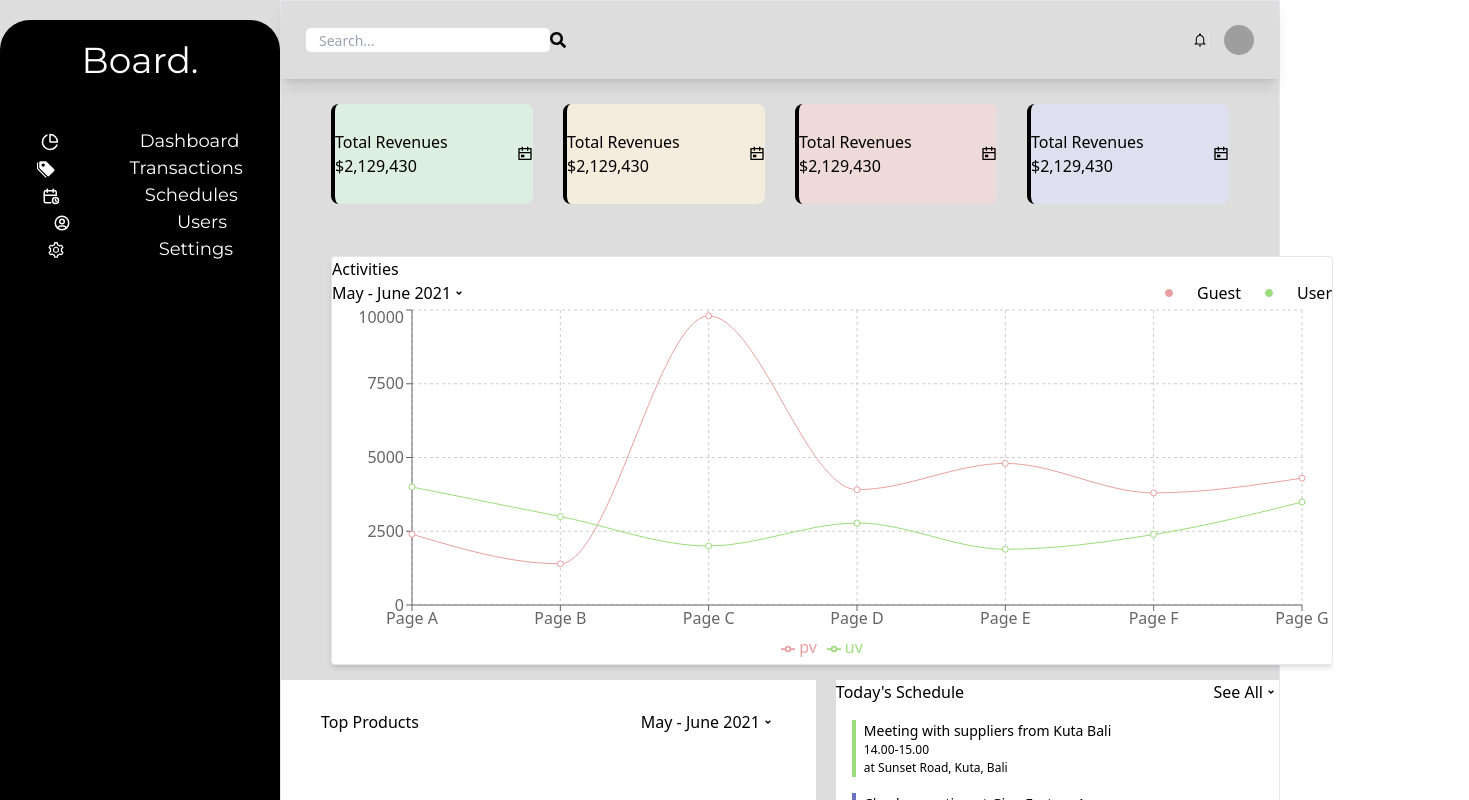
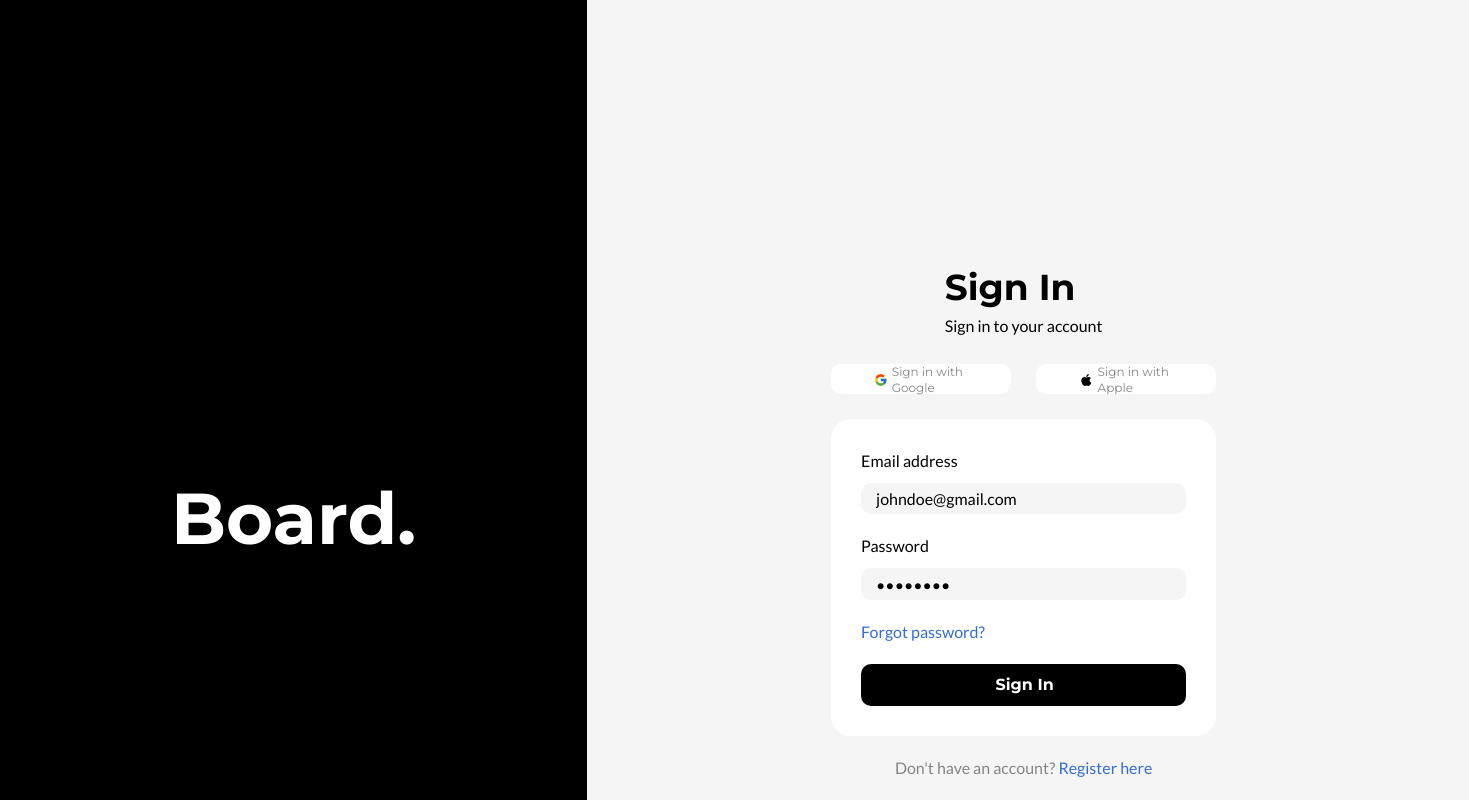
Before and after one commit to kunaalllll/reactjs-assignment-listedfans, a React (Create React App) app: page / in a window 1280 px wide. Shown: the top 800 px of the page, 1469 px wide, since content can reach past the window. Built offline with nearby package versions, Linux system fonts and the light colour scheme; grey boxes are pictures that could not be loaded.

Commit message:
added signup page

```diff
--- a/public/index.html
+++ b/public/index.html
@@ -2,8 +2,23 @@
 <html lang="en">
   <head>
     <meta charset="utf-8" />
-    <link href="https://fonts.googleapis.com/css2?family=Montserrat:wght@100;200;300;400;500;600;700;800;900&family=Roboto&display=swap" rel="stylesheet">
+    <link
+      href="https://fonts.googleapis.com/css2?family=Montserrat:wght@100;200;300;400;500;600;700;800;900&family=Roboto&display=swap"
+      rel="stylesheet"
+    />
+    <link rel="preconnect" href="https://fonts.googleapis.com" />
+    <link rel="preconnect" href="https://fonts.gstatic.com" crossorigin />
+    <link
+      href="https://fonts.googleapis.com/css2?family=Open+Sans:wght@300;400;500;600;700&display=swap"
+      rel="stylesheet"
+    />
     <link rel="icon" href="%PUBLIC_URL%/favicon.ico" />
+    <link rel="preconnect" href="https://fonts.googleapis.com" />
+    <link rel="preconnect" href="https://fonts.gstatic.com" crossorigin />
+    <link
+      href="https://fonts.googleapis.com/css2?family=Lato:wght@300;400;700;900&family=Open+Sans:wght@300;400;500;600;700;800&display=swap"
+      rel="stylesheet"
+    />
     <meta name="viewport" content="width=device-width, initial-scale=1" />
     <meta name="theme-color" content="#000000" />
     <meta
@@ -19,6 +34,5 @@
   <body>
     <noscript>You need to enable JavaScript to run this app.</noscript>
     <div id="root"></div>
-
   </body>
 </html>
--- a/src/components/Dashboard.js
+++ b/src/components/Dashboard.js
@@ -2,9 +2,14 @@ import React from 'react'
 import Sidebar from './Sidebar'
 import Dashboardview from "./Dashboardview";
 import { Outlet } from "react-router-dom";
+import SignUp from "./SignUp";
 
 const Dashboard = () => {
   return (
+    <>
+      <div>
+        <SignUp />
+      </div>
       <div className="flex bg-[#DDDDDD]">
         <div className="basis-[12%] ">
           <Sidebar />
@@ -16,6 +21,7 @@ const Dashboard = () => {
           </div>
         </div>
       </div>
+    </>
   );
 };
 
--- a/src/components/Dashboardview.js
+++ b/src/components/Dashboardview.js
@@ -5,11 +5,11 @@ import user_img from "../assets/user_img.png";
 
 const Dashboardview = () => {
   return (
-    <div className="flex items-center justify-between h-[78px] shadow-lg px-[25px]">
-      <div className="flex items-center rounded-[5px]">
+    <div className="flex items-center justify-end h-[78px] shadow-lg px-[25px]">
+      <div className="flex items-center bg-white p-2 rounded-[5px]">
         <input
           type="text"
-          className="outline-none pl-[13px] rounded-[5px] placeholder:text-[14px] "
+          className="outline-none pl-[13px] bg-white rounded-[5px] placeholder:text-[14px] "
           placeholder="Search..."
         />
         <div className="flex items-center justify-center cursor-pointer rounded-tr-[5px] rounded-br-[5px]">
--- a/src/components/Main.js
+++ b/src/components/Main.js
@@ -60,41 +60,41 @@ const data = [
 const Main = () => {
   return (
     <>
-      <div className="grid grid-cols-4 pl-[50px] pr-[50px] gap-[30px] mt-[25px] pb-[15px]">
-        <div className="h-[100px] rounded-[8px] bg-[#DDEFE0] border-l-[4px] border-[#000000] cursor-pointer hover:shadow-lg transform hover:scale-[103%] transition duration-300 ease flex items-center justify-between">
+      <div className="grid grid-cols-4 bg-[#DDDDDD] pl-[50px] pr-[50px] gap-[30px] mt-[25px] pb-[15px]">
+        <div className="h-[100px] pl-6 pr-6 pt-11 pb-5 rounded-[20px] bg-[#DDEFE0] cursor-pointer flex items-center justify-between">
+          <div className="flex flex-col items-start justify-items-start justify-start">
+            <p className="text-[14px] font-lato">Total Revenues</p>
+            <h1 className="text-[24px] font-opensans font-bold">$2,129,430</h1>
+          </div>
+          <div className="flex flex-col justify-items-start top-0">
+            <RiCalendarEventLine />
+          </div>
+        </div>
+
+        <div className="h-[100px] pl-6 pr-6 pt-11 pb-5 rounded-[20px] bg-[#F4ECDD] cursor-pointer flex items-center justify-between">
           <div>
-            <p>Total Revenues</p>
-            <h1>$2,129,430</h1>
+            <p className="text-[14px] font-lato">Total Revenues</p>
+            <h1 className="text-[24px] font-opensans font-bold">$2,129,430</h1>
           </div>
           <div>
             <RiCalendarEventLine />
           </div>
         </div>
 
-        <div className="h-[100px] rounded-[8px] bg-[#F4ECDD] border-l-[4px] border-[#000000] cursor-pointer hover:shadow-lg transform hover:scale-[103%] transition duration-300 ease flex items-center justify-between">
+        <div className="h-[100px] pl-6 pr-6 pt-11 pb-5 rounded-[20px] bg-[#EFDADA] cursor-pointer flex items-center justify-between">
           <div>
-            <p>Total Revenues</p>
-            <h1>$2,129,430</h1>
+            <p className="text-[14px] font-lato">Total Revenues</p>
+            <h1 className="text-[24px] font-opensans font-bold">$2,129,430</h1>
           </div>
           <div>
             <RiCalendarEventLine />
           </div>
         </div>
 
-        <div className="h-[100px] rounded-[8px] bg-[#EFDADA] border-l-[4px] border-[#000000] cursor-pointer hover:shadow-lg transform hover:scale-[103%] transition duration-300 ease flex items-center justify-between">
+        <div className="h-[100px] pl-6 pr-6 pt-11 pb-5 rounded-[20px] bg-[#DEE0EF] cursor-pointer flex items-center justify-between">
           <div>
-            <p>Total Revenues</p>
-            <h1>$2,129,430</h1>
-          </div>
-          <div>
-            <RiCalendarEventLine />
-          </div>
-        </div>
-
-        <div className="h-[100px] rounded-[8px] bg-[#DEE0EF] border-l-[4px] border-[#000000] cursor-pointer hover:shadow-lg transform hover:scale-[103%] transition duration-300 ease flex items-center justify-between">
-          <div>
-            <p>Total Revenues</p>
-            <h1>$2,129,430</h1>
+            <p className="text-[14px] font-lato">Total Revenues</p>
+            <h1 className="text-[24px] font-opensans font-bold">$2,129,430</h1>
           </div>
           <div>
             <RiCalendarEventLine />
--- /dev/null
+++ b/src/components/SignUp.js
@@ -0,0 +1,98 @@
+import React from "react";
+import { FcGoogle } from "react-icons/fc";
+import { AiFillApple } from "react-icons/ai";
+
+const SignUp = () => {
+  return (
+    <div className="flex">
+      <div className="flex items-center justify-center pl-[171px] pr-[171px] pt-[464px] pb-[472px] basis-[35%] bg-black">
+        <h1 className="text-[#FFFFFF] text-[72px] font-montserrat font-bold">
+          Board.
+        </h1>
+      </div>
+
+      <div className="basis-[65%] flex flex-col pt-[260px] pl-[244px] pb-[259px] pr-[253px] items-center bg-[#F5F5F5]">
+        <div className="mb-[26px]">
+          <h1 className="font-montserrat font-bold text-[36px]">Sign In</h1>
+          <p className="font-lato font-normal text-[16px]">
+            Sign in to your account
+          </p>
+        </div>
+
+        <div className="flex items-center gap-[25px] justify-between mb-[25px]">
+          <div className=" flex items-center justify-between gap-1 pt-2 pb-[7px] pl-[43px] pr-[19px] w-[180px] h-[30px] bg-[#FFFFFF] rounded-[10px]">
+            <FcGoogle />
+            <a
+              href=""
+              className=" font-montserrat font-normal text-xs text-[#858585]"
+            >
+              Sign in with Google
+            </a>
+          </div>
+          <div className=" flex items-center justify-center gap-1 pt-2 pb-[7px] pl-[43px] pr-[19px] w-[180px] h-[30px] bg-[#FFFFFF] rounded-[10px]">
+            <AiFillApple />
+            <a
+              href=""
+              className=" font-montserrat font-normal text-xs text-[#858585] "
+            >
+              Sign in with Apple
+            </a>
+          </div>
+        </div>
+
+        <div className="flex flex-col bg-[#FFFFFF] w-[385px] h-[317px] pl-[30px] pt-[30px] pr-[30px] mb-5 pb-[30px] rounded-[20px]">
+          <label
+            htmlFor=""
+            className=" mb-[10px] font-lato font-normal text-base"
+          >
+            Email address
+          </label>
+          <input
+            type="email"
+            className="bg-[#F5F5F5] rounded-[10px] h-10 mb-5 pl-[15px] font-lato font-normal text-base"
+            value={"johndoe@gmail.com"}
+          />
+          <label
+            htmlFor=""
+            className=" mb-[10px] font-lato font-normal text-base"
+          >
+            Password
+          </label>
+          <input
+            type="password"
+            className="bg-[#F5F5F5] rounded-[10px] h-10 mb-5 pl-[15px] font-lato font-normal text-base"
+            value={"12345678"}
+          />
+          <a
+            href=""
+            className="text-[#346BD4] mb-5 font-lato font-normal text-base"
+          >
+            Forgot password?
+          </a>
+          <button
+            type="submit"
+            className=" text-[#FFFFFF] font-montserrat font-bold text-base rounded-[10px] bg-[#000000] w-full pl-[112.58px] pr-[110.46px] pt-[9px] pb-[9.29px]"
+          >
+            Sign In
+          </button>
+        </div>
+
+        <div>
+          <p className="text-[#858585] font-lato font-normal text-base">
+            Don't have an account?
+            <span>
+              <a
+                href=""
+                className="text-[#346BD4] font-lato font-normal text-base"
+              >
+                <span> </span> Register here
+              </a>
+            </span>
+          </p>
+        </div>
+      </div>
+    </div>
+  );
+};
+
+export default SignUp;
--- a/tailwind.config.js
+++ b/tailwind.config.js
@@ -4,11 +4,12 @@ module.exports = {
   theme: {
     extend: {
       fontFamily: {
-        'montserrat': ['Montserrat'],
-        'lato': ['Lato'],
-        'garamond': ['Garamond']
-    }
+        montserrat: ["Montserrat"],
+        lato: ["Lato"],
+        garamond: ["Garamond"],
+        opensans: ["Open Sans"],
+      },
     },
   },
   plugins: [],
-}
+};
```
Lines whose indentation alone changed are shown as unchanged.
